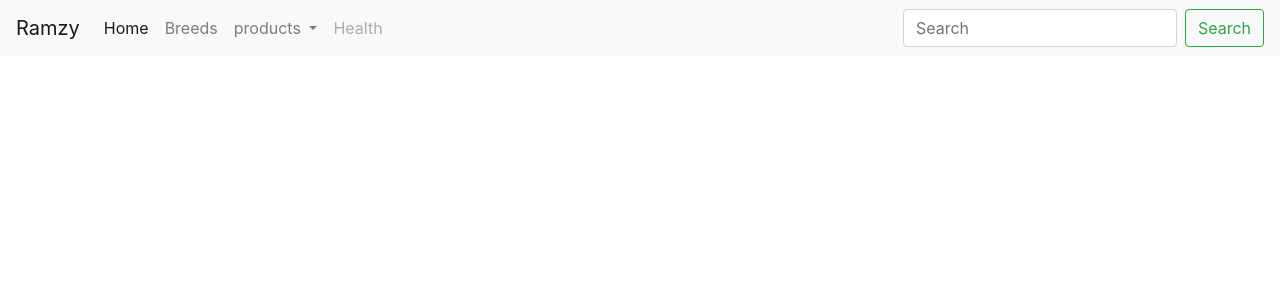
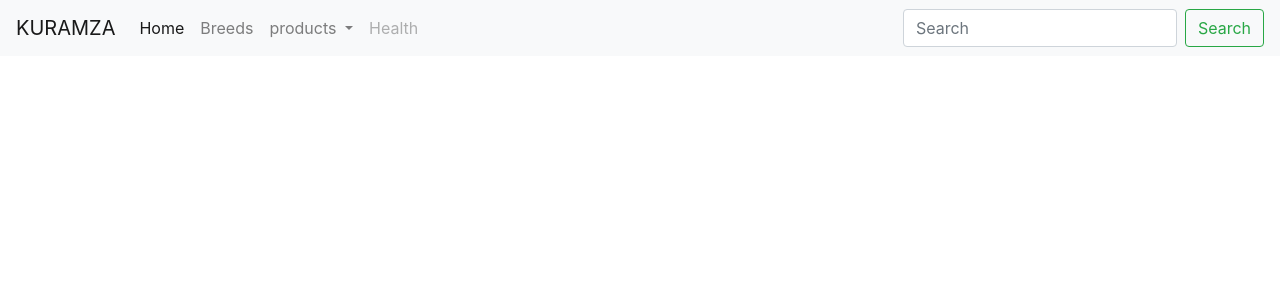
Before and after one commit to mwaiyusuf/pyshop, a Django app: template products/templates/base.html in a window 1280 px wide. Shown: the top 300 px of the page. Run offline with Django 3.2, Linux system fonts and the light colour scheme; the template is opened without the code that fills it, so the values that code supplies are empty; some libraries are stand-ins or nearby versions.

Commit message:
title in the navbar

```diff
--- a/products/templates/base.html
+++ b/products/templates/base.html
@@ -12,7 +12,7 @@
   </head>
   <body>
   <nav class="navbar navbar-expand-lg navbar-light bg-light">
-  <a class="navbar-brand" href="#"> Ramzy</a>
+  <a class="navbar-brand" href="#"> KURAMZA</a>
   <button class="navbar-toggler" type="button" data-toggle="collapse" data-target="#navbarSupportedContent" aria-controls="navbarSupportedContent" aria-expanded="false" aria-label="Toggle navigation">
     <span class="navbar-toggler-icon"></span>
   </button>
```
